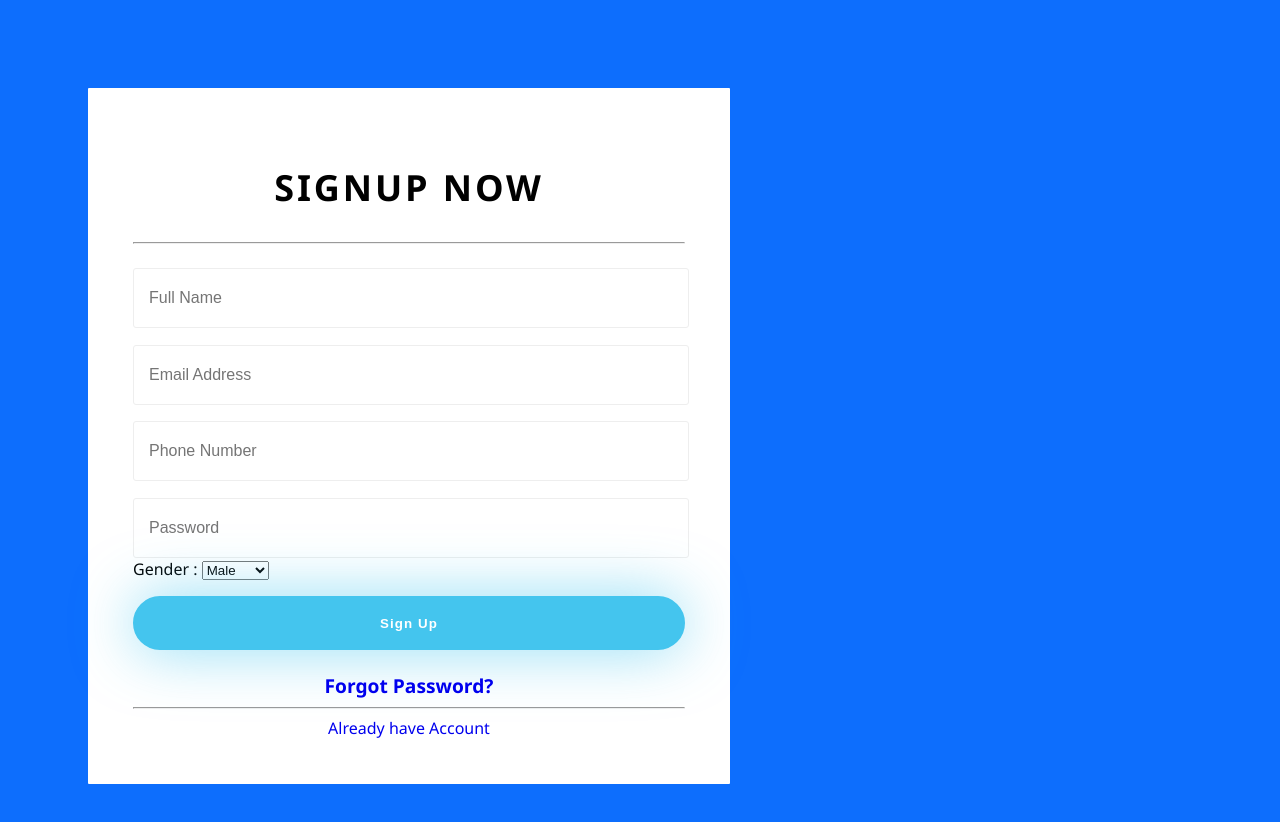
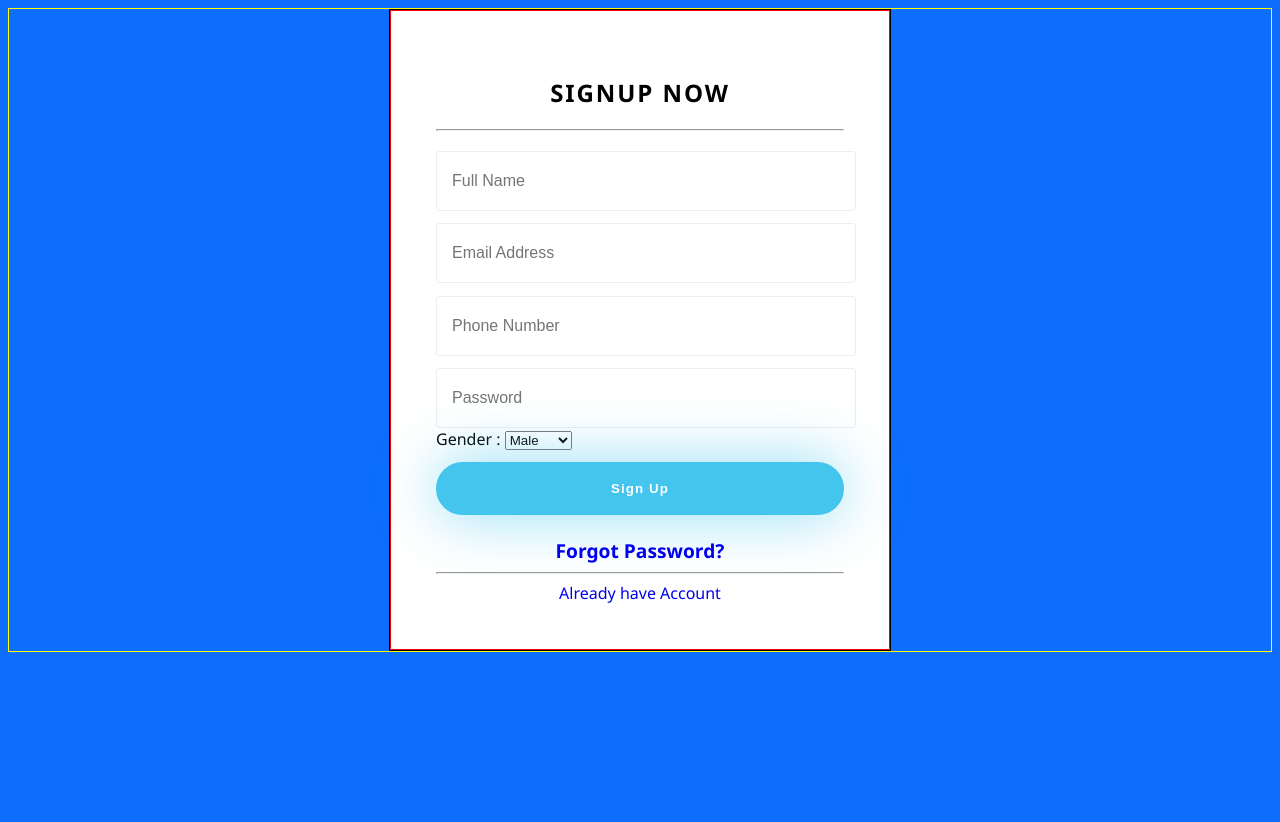
Before and after one commit to iamfarooqi/PYT-app, a website: page public/index.html in a window 1280 px wide. After the commit the page ends 800 px from the top, so only its background shows below. Drawn offline with nearby package versions, Linux system fonts and the light colour scheme; no server answers.

Commit message:
styling done

```diff
--- a/public/index.html
+++ b/public/index.html
@@ -14,13 +14,13 @@
 <body>
 
 
-        <div class="padding container d-flex justify-content-center">
-            <div class="col-md-10 col-md-offset-1" >
+        <div style="border: 1px solid yellow;" class="padding container d-flex justify-content-center">
+            <div style="border: 1px solid black; max-width: 500px; margin: 0px auto;" class="col-md-10 col-md-offset-1" >
 
-                <form class="signup-form" onsubmit="return signup()">
+                <form style="border: 1px solid red;" class="signup-form" onsubmit="return signup()">
                     <h2 class="text-center">SIGNUP NOW</h2>
                     <hr>
-                    <div class="form-group">
+                    <div  class="form-group">
                         <input type="text" id="name" class="form-control" placeholder="Full Name" required="required">
                     </div>
 
--- a/public/js/app.js
+++ b/public/js/app.js
@@ -1,7 +1,7 @@
 ///SignUP
-var url = "https://pyt-app.herokuapp.com";
+// var url = "https://pyt-app.herokuapp.com";
 
-// const url = "http://localhost:5000"
+const url = "http://localhost:5000"
 
 var socket = io(url);
 socket.on('connect', function () {
--- a/public/profile.css
+++ b/public/profile.css
@@ -130,8 +130,8 @@ body{
 
 
     #profilePic{
-      background-image: url(./images/profile.png);
-      background-repeat: no-repeat;
+      /* background-image: url(./images/profile.png); */
+      /* background-repeat: no-repeat; */
       cursor: pointer;
       position: absolute;
       left: 25%;
--- a/public/style.css
+++ b/public/style.css
@@ -2,22 +2,25 @@ body {
     background-color: rgb(13, 110, 253);
     /* text-align: center; */
     font-family: 'Segoe UI', Tahoma, Geneva, Verdana, sans-serif;
+
 }
-
+/*
 .padding {
     padding: 5rem !important
-}
+} */
 
 .signup-form {
     background-color: #fff;
     padding: 45px;
     border-radius: 1px;
-    width: 50%;
+    /* width: 50%; */
     /* text-align: center; */
+    height: 100%;
 }
 
 h2 {
-    font-size: 36px;
+    /* font-size: 36px; */
+    font-weight: bolder;
     letter-spacing: 0.08em;
     text-align: center;
 }
```
Also changed, not shown: public/forget1.html (+1 -1 lines), public/forget2.html (+1 -1 lines), public/login.html (+1 -1 lines), public/profile.html (+1 -1 lines).
